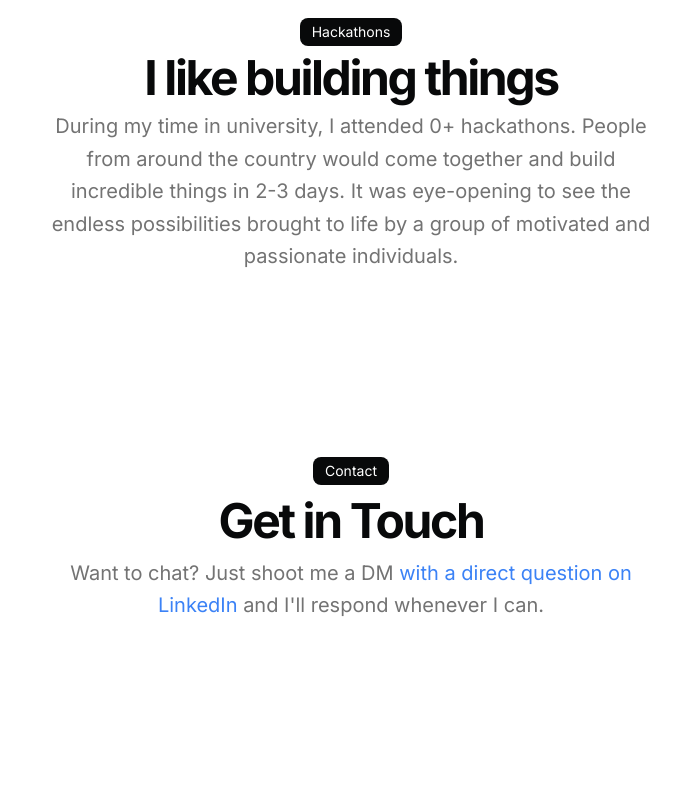
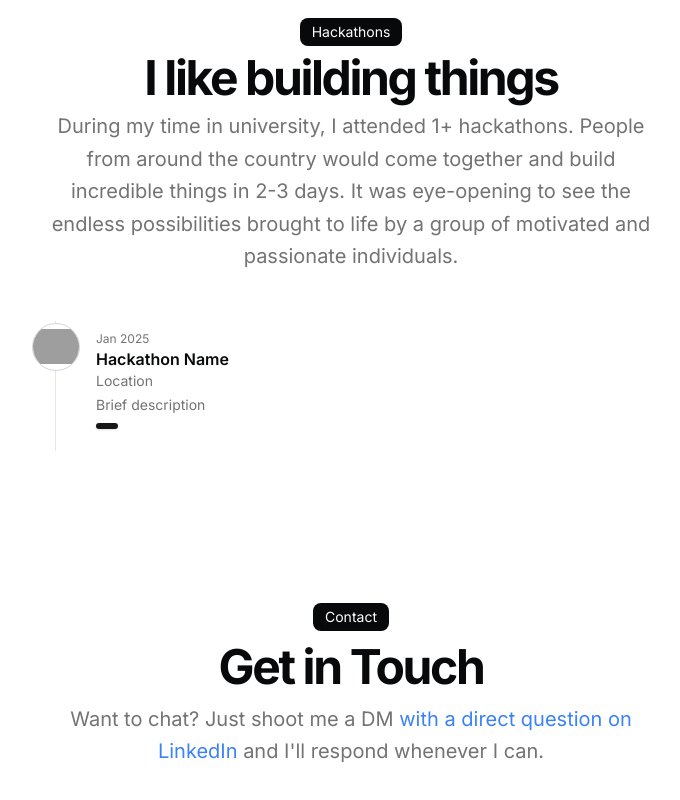
Before and after one commit to Anshcool5/portfolio-site, a Next.js app: page / in a window 1280 px wide. Shown: the part 2181-2981 px from the top of the page, without its empty margins (289-969 px from the left). Before the commit the page ends 2953 px from the top, so only its background shows below. Built offline with nearby package versions, Linux system fonts and the light colour scheme; grey boxes are pictures that could not be loaded.

Commit message:
Adding info to resume

```diff
--- a/src/data/resume.tsx
+++ b/src/data/resume.tsx
@@ -258,6 +258,14 @@ export const DATA = {
     },
   ],
   hackathons: [
-
+    // Example placeholder
+  {
+    title: "Hackathon Name",
+    description: "Brief description",
+    location: "Location",
+    dates: "Jan 2025",
+    image: "/path/to/image.jpg",
+    links: [{ type: "Website", href: "https://example.com" }]
+  }
   ],
 } as const;
```
